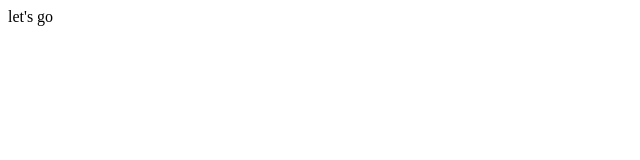
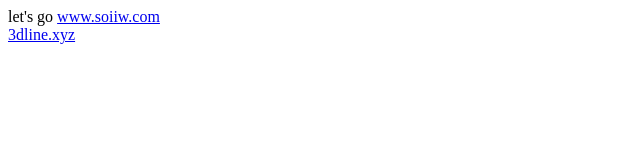
Before and after one commit to hackdoors/fucknavigate, a plain HTML site: page index.html in a window 1280 px wide. Shown: the whole page, without its empty margins (0-640 px from the left). Drawn offline with Linux system fonts and the light colour scheme.

Commit message:
Update index.html

```diff
--- a/index.html
+++ b/index.html
@@ -2,7 +2,9 @@
 <html lang="zh-CN" class="io-grey-mode" style="transform: none;">
   <head>let's go</head>
   <body>
-    <a title="www.soiiw.com" href="https://github.com/hackdoors/fucknavigate/www.soiiw.com"></a><br>
-    <a title="www.soiiw.com" href="https://github.com/hackdoors/fucknavigate/3dline.xyz"></a><br>
+    <title>111</title>
+    <a href="https://github.com/hackdoors/fucknavigate/www.soiiw.com">www.soiiw.com</a><br>
+    <title>222</title>
+    <a href="https://github.com/hackdoors/fucknavigate/3dline.xyz">3dline.xyz</a><br>
   </body>
 </html>
```
